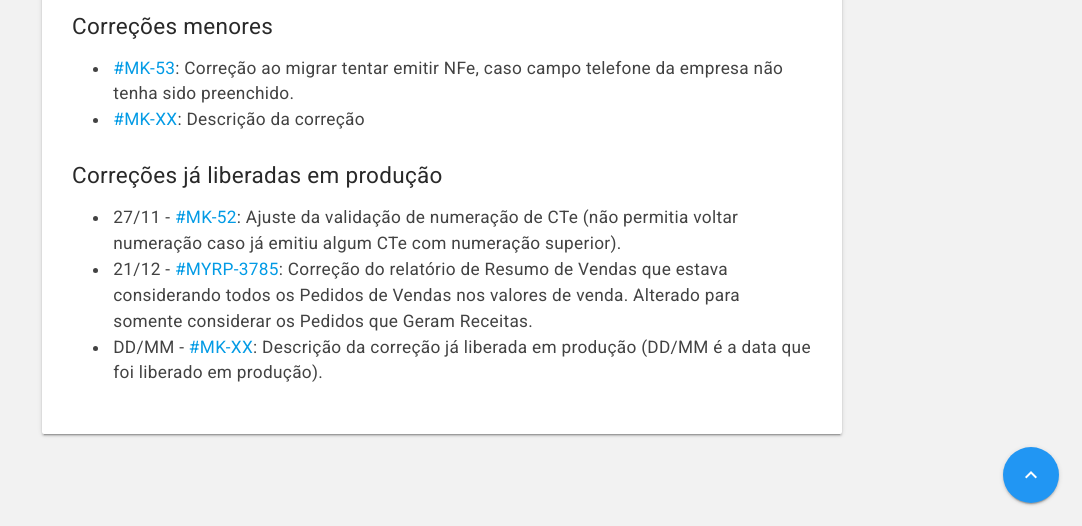
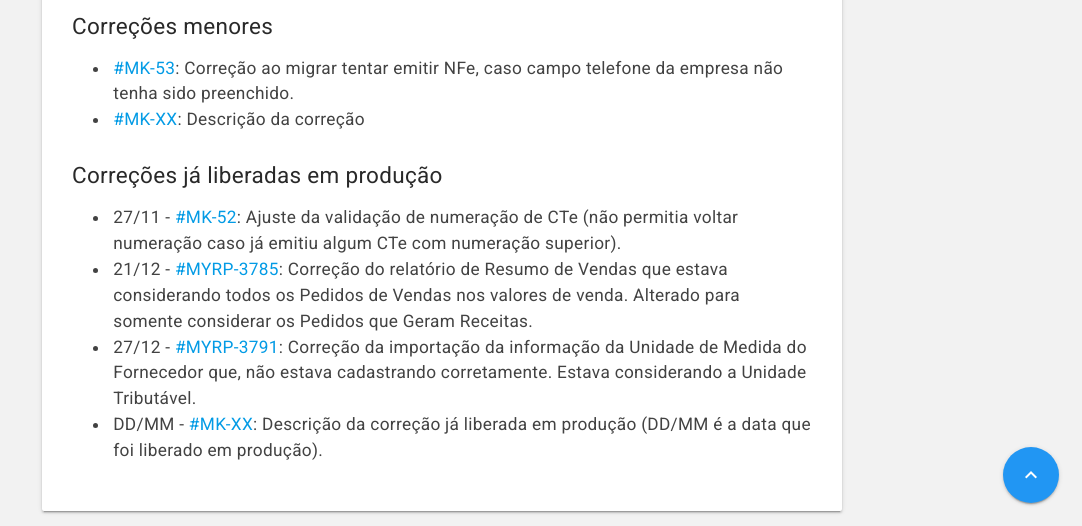
Before and after one commit to myrp-maicon/changelog-myrp, a Jekyll site: the page built from docs/myrp/19.01.01.md, in a window 1280 px wide and 900 px high, scrolled down 639 px, cut to the strip 374-900 px from the top of the window. Shown: the whole strip, without its empty margins (198-1280 px from the left). Built offline with Jekyll 4.4.1, drawn with Linux system fonts in a browser that asks for light colours; nearby versions of some CDN libraries; our own code applies the rules of GitHub Pages for plain Markdown files; the repository's description, which GitHub fills in, is left out.

Commit message:
AD : Correção ao importar NF de Terceiros a partir do XML com a informação da Unidade de Medida do Fornecedor correta.

```diff
--- a/docs/myrp/19.01.01.md
+++ b/docs/myrp/19.01.01.md
@@ -19,4 +19,5 @@ As alterações estarão disponíveis no ambiente demo.myrp.com.br (212) na quar
 ## Correções já liberadas em produção
 * 27/11 - [#MK-52](https://devmyrp.atlassian.net/browse/MK-52): Ajuste da validação de numeração de CTe (não permitia voltar numeração caso já emitiu algum CTe com numeração superior).
 * 21/12 - [#MYRP-3785](https://devmyrp.atlassian.net/browse/MYRP-3785): Correção do relatório de Resumo de Vendas que estava considerando todos os Pedidos de Vendas nos valores de venda. Alterado para somente considerar os Pedidos que Geram Receitas.
+* 27/12 - [#MYRP-3791](https://devmyrp.atlassian.net/browse/MYRP-3791): Correção da importação da informação da Unidade de Medida do Fornecedor que, não estava cadastrando corretamente. Estava considerando a Unidade Tributável.
 * DD/MM - [#MK-XX](https://devmyrp.atlassian.net/browse/MK-XX): Descrição da correção já liberada em produção (DD/MM é a data que foi liberado em produção).
```
